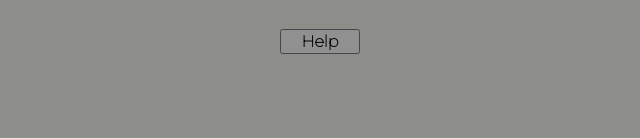
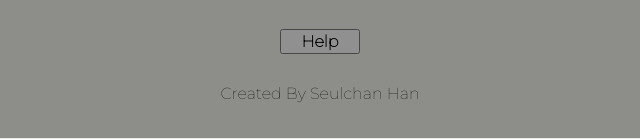
Before and after one commit to shan2024/battleship, a website built with webpack: page dist/index.html in a window 1280 px wide. Shown: the part 762-901 px from the top of the page, 320-960 px from the left. Before the commit the page ends 824 px from the top, so only its background shows below. Built offline with nearby package versions, Linux system fonts and the light colour scheme.

Commit message:
added footer

```diff
--- a/src/DOM.js
+++ b/src/DOM.js
@@ -58,6 +58,11 @@ function createMain() {
     documentBody.appendChild(startBtn);
     documentBody.appendChild(mainBody);
     documentBody.appendChild(helpBtn);
+
+    let footer = document.createElement("footer");
+    footer.innerHTML = "Created By Seulchan Han";
+    documentBody.appendChild(footer);
+
 
     //documentBody.appendChild(content);
     update();
--- a/src/style.css
+++ b/src/style.css
@@ -258,3 +258,11 @@ button {
     max-width: 100%;
     max-height: 100%;
 }
+
+footer {
+    background-color: none;
+    height:5em;
+    display:flex;
+    align-items: center;
+    font-family: Montserrat, Helvetica, sans-serif;
+}
```
Also changed, not shown: dist/main.js.
